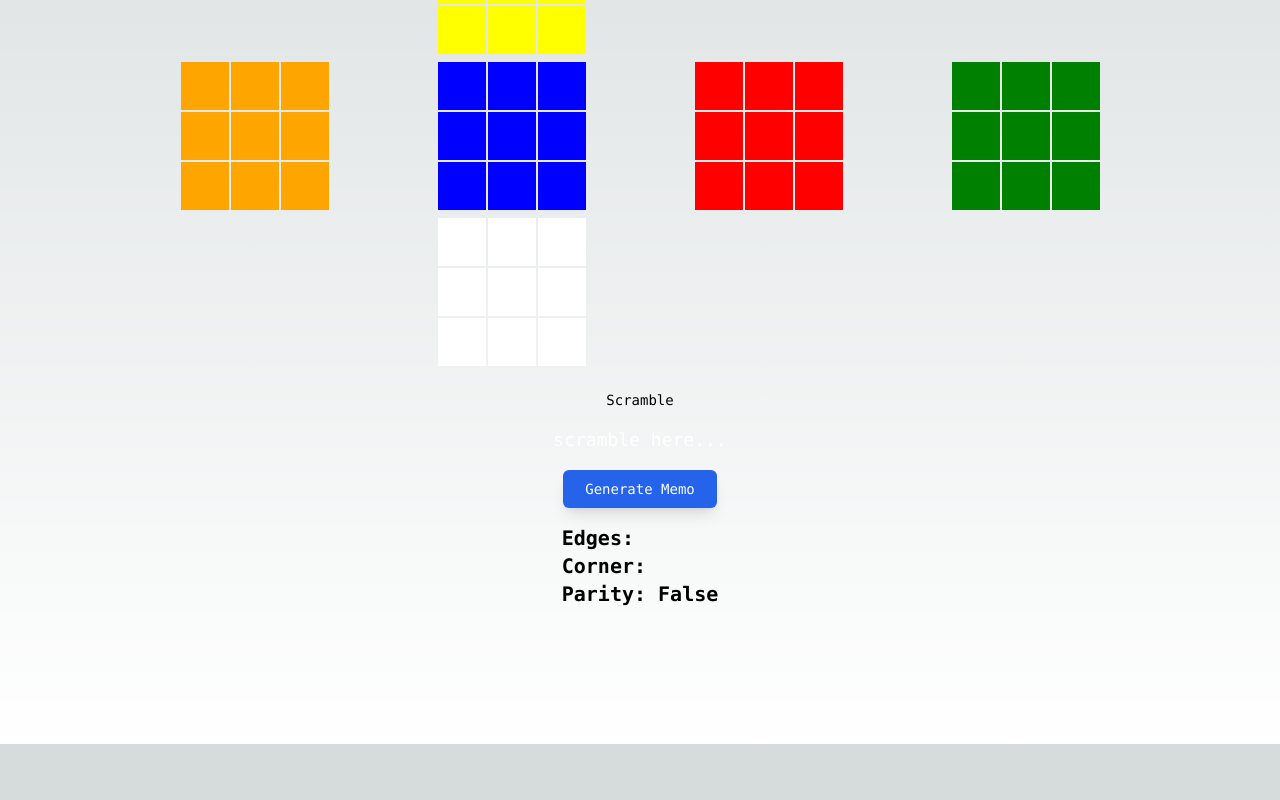
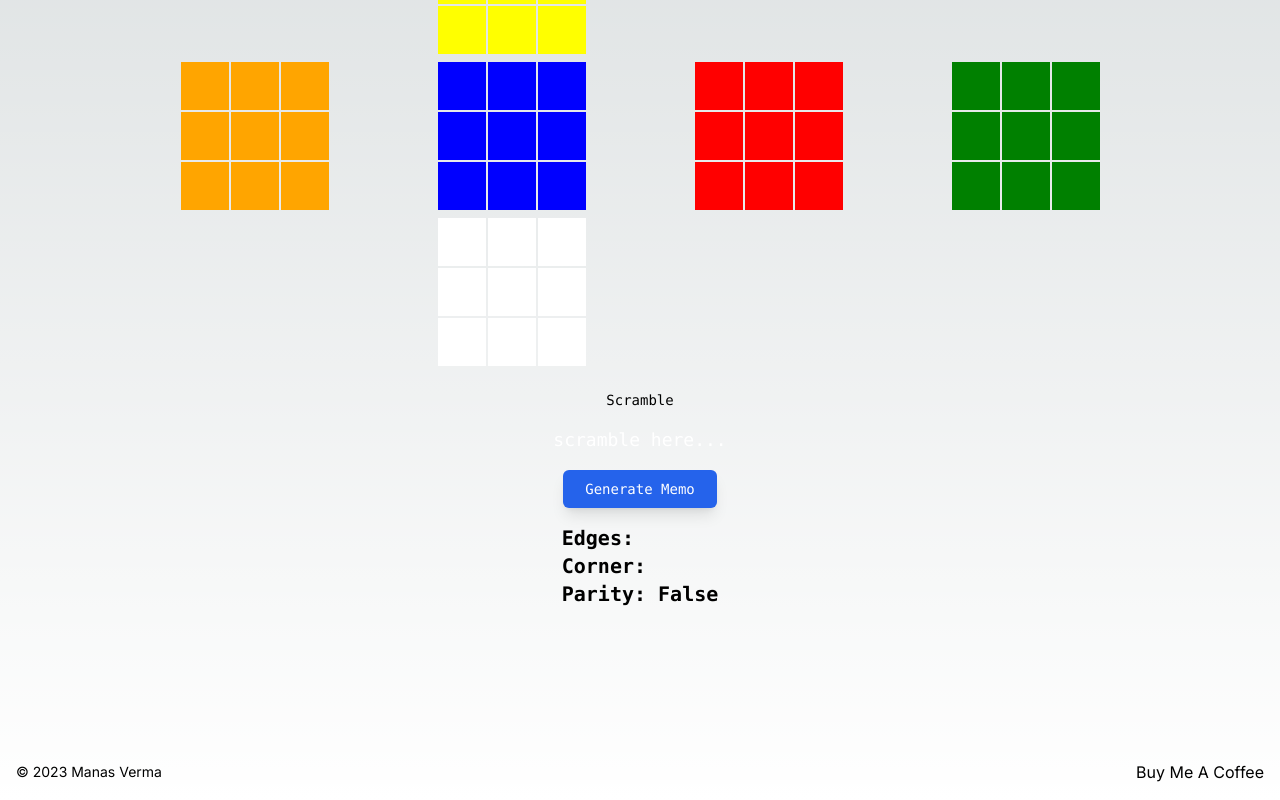
Before and after one commit to manas-verma/threeblind-web, a Next.js app: page / in a window 1280 px wide. Shown: the part 318-1118 px from the top of the page. Before the commit the page ends 1062 px from the top, so only its background shows below. Built offline with nearby package versions, Linux system fonts and the light colour scheme.

Commit message:
feat: adding footer and analytics

```diff
--- a/package.json
+++ b/package.json
@@ -9,6 +9,7 @@
     "lint": "next lint"
   },
   "dependencies": {
+    "@vercel/analytics": "^1.1.1",
     "next": "14.0.1",
     "radash": "^11.0.0",
     "react": "^18",
--- a/src/app/layout.tsx
+++ b/src/app/layout.tsx
@@ -1,3 +1,5 @@
+import Footer from "@/components/Footer";
+import { Analytics } from "@vercel/analytics/react";
 import type { Metadata } from "next";
 import { Inter } from "next/font/google";
 import "./globals.css";
@@ -16,7 +18,11 @@
 }) {
   return (
     <html lang="en">
-      <body className={inter.className}>{children}</body>
+      <body className={inter.className}>
+        {children}
+        <Footer />
+        <Analytics />
+      </body>
     </html>
   );
 }
--- /dev/null
+++ b/src/components/Footer.tsx
@@ -0,0 +1,17 @@
+export default function Footer() {
+    return (
+      <footer className="w-full p-4 bg-secondary-dark">
+        <div className="max-w-7xl mx-auto flex justify-between items-center">
+          <p className="text-primary-lightest text-sm">© 2023 Manas Verma</p>
+          <a
+            href="https://www.buymeacoffee.com/manasverma"
+            target="_blank"
+            rel="noopener noreferrer"
+            className="text-accent-light hover:text-accent-lighter transition"
+          >
+            Buy Me A Coffee
+          </a>
+        </div>
+      </footer>
+    );
+  }
```
Also changed, not shown: 1 other file (tests, documents, lock files or other folders).
